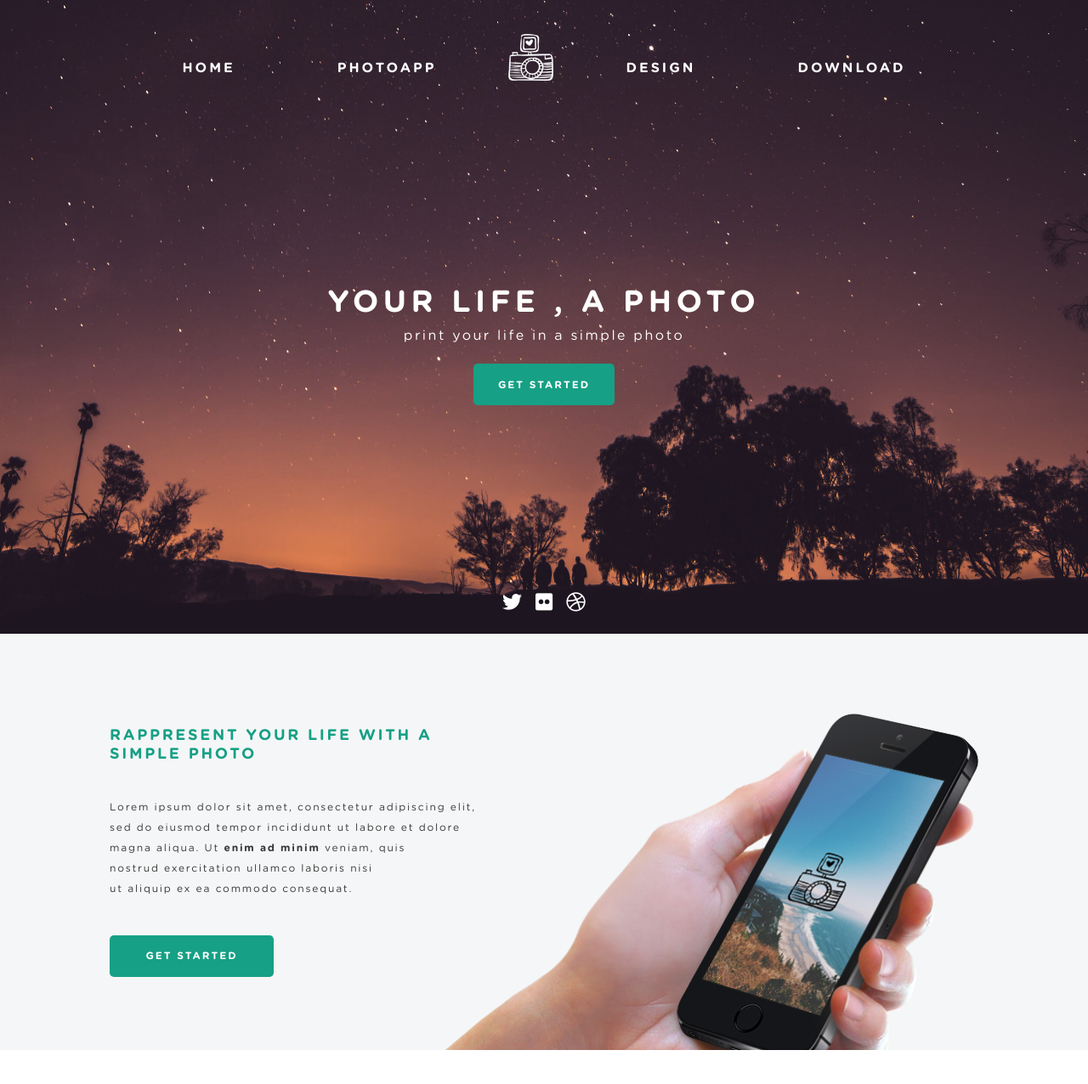
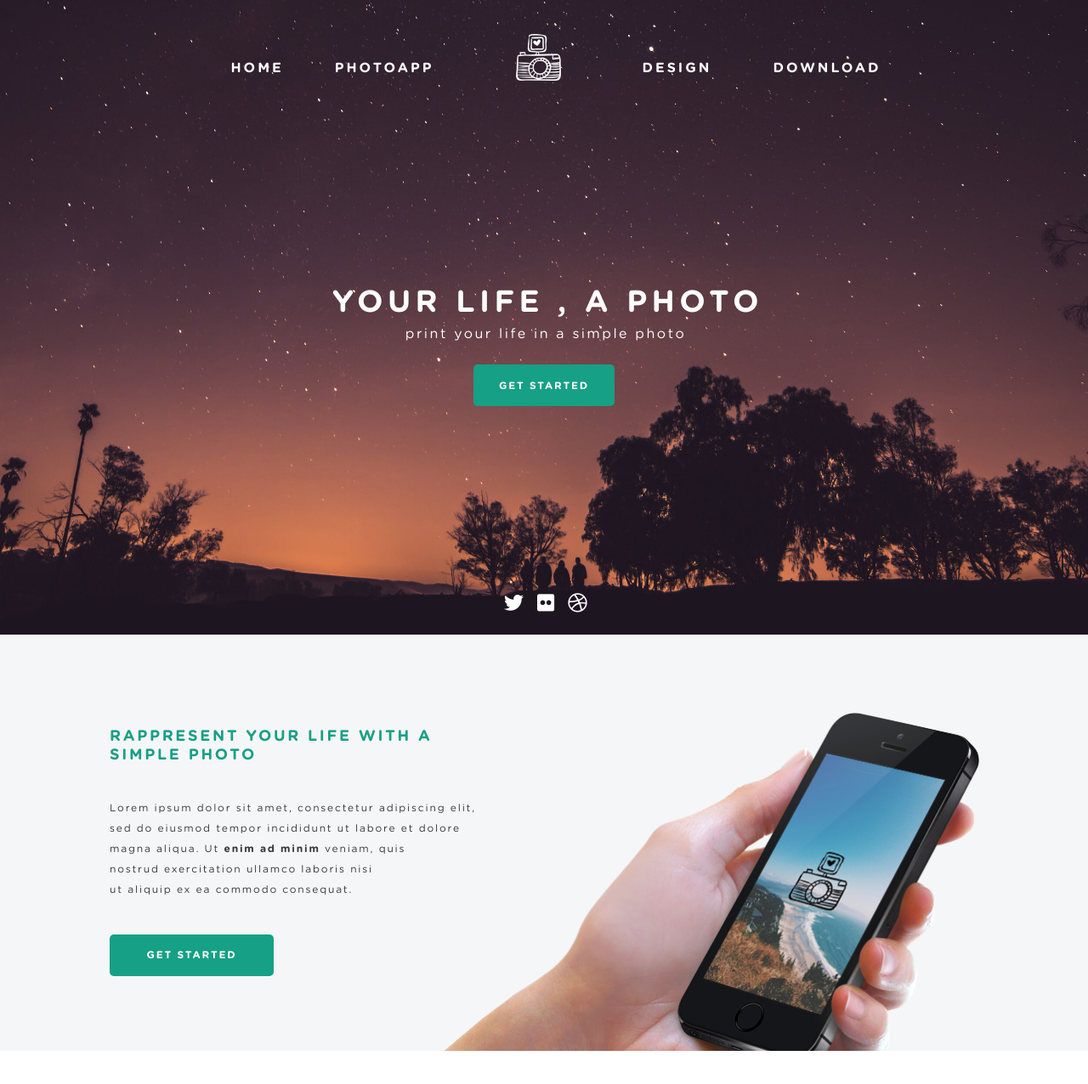
Before and after one commit to nabandz/Phototime-template, a plain HTML site: page src/index.html in a window 1280 px wide. Shown: the top 1276 px of the page at 85% size. Drawn offline with Linux system fonts and the light colour scheme; a web font is replaced by a local one.

Commit message:
Completed first and second screens
First screen. Modified nav menu.
Second screen. Modified img position.
Modified based on Pixel Perfect.

```diff
--- a/src/sass/blocks/_buttons.scss
+++ b/src/sass/blocks/_buttons.scss
@@ -7,25 +7,26 @@
 
     font-size: 12px;
     font-weight: bold;
-    letter-spacing: 2px;
+    letter-spacing: 1.8px;
     text-transform: uppercase;
     text-align: center;
     color: #ffffff;
 
     transition: 0.4s all;
+    transition: 0s border;
     &:focus {
         outline: none;
     }
     &:hover {
         background:  #ffffff;
         color:$main-color;
+        border: 2px solid $main-color;
     }
     &_main {
-        margin-top: 15px;
+        margin-top: 26px;
     }
     &_rap {
-        margin-left: 64px;
-        margin-top: 35px;
+        margin-top: 41px;
         width: 193px;
     }
 }
--- a/src/sass/blocks/_header.scss
+++ b/src/sass/blocks/_header.scss
@@ -12,5 +12,20 @@
         list-style-type: none;
         justify-content: space-between;
         align-items: center;
+
+        li {
+            &:nth-child(1){
+                margin-left: 88px;
+            }
+            &:nth-child(2){
+                margin-left: 0px;
+            }
+            &:nth-child(4){
+                margin-left: 95px;
+            }
+            &:nth-child(5){
+                margin-left: 12px;
+            }
+        }
     }
 }
--- a/src/sass/blocks/_menu.scss
+++ b/src/sass/blocks/_menu.scss
@@ -2,6 +2,9 @@
     &__element {
         margin-top: 24px;
         display: flex;
+        &:nth-child(1){
+            margin-left: 0px;
+        }
     }
     &__link {
         margin: 0 60px;
@@ -16,9 +19,12 @@
         &:hover {
             color: $main-color;
         }
+        &:nth-child(1){
+            margin-left: 0px;
+        }
     }
     &__item {
-        margin: 0 25px;
+        margin-left: 37px;
     }
     &__logo {
         display: block;
--- a/src/sass/blocks/_promo.scss
+++ b/src/sass/blocks/_promo.scss
@@ -8,14 +8,15 @@
         align-items: center;
     }
     &__title {
-        margin-top: 240px;
+        margin: 240px 0 0 9px;
         font-size: 36px;
         font-weight: bold;
-        letter-spacing: 5.5px;
+        letter-spacing: 5.4px;
         text-transform: uppercase;
         color: #ffffff;
     }
     &__subtitle {
+        margin: 6px 0 0 4px;
         font-size: 16px;
         font-weight: medium;
         letter-spacing: 2.5px;
@@ -27,10 +28,11 @@
 		margin-top: 220px;
 		height: 23px;
         a {
+
 			text-decoration: none;
 		}
 		i {
-			margin: 0 8px;
+			margin: 0 6px 0 10px;
 			font-size: 23px;
 			color: #ffffff;
 			transition: 0.4s all;
--- a/src/sass/blocks/_rappresent.scss
+++ b/src/sass/blocks/_rappresent.scss
@@ -4,17 +4,21 @@
     background-color: #f5f6f7;
     &__wrapper{
         display: flex;
-        align-items: center;
+        margin: 0 64px;
     }
     &__descr {
         display: flex;
         flex-direction: column;
+        min-width: 448px;
     }
     &__img {
-        width: 640px;
+        min-width: 640px;
+        position: relative;
         img {
-            margin: -38px 0px -411px -49px;
+            position: absolute;
             width: 100%;
+            top: -18px;
+            right: 65px;
         }
     }
 }
--- a/src/sass/blocks/_subtitles.scss
+++ b/src/sass/blocks/_subtitles.scss
@@ -1,12 +1,12 @@
 .subtitle {
-    margin-top: 30px;
+    margin: 0;
+    margin-top: 38px;
     color: #373737;
     font-size: 12px;
     line-height: 24px;
     font-weight: book;
     letter-spacing: 1.8px;
     &_rap {
-        margin-left: 64px;
         span {
             font-weight: bold;
         }
--- a/src/sass/blocks/_titles.scss
+++ b/src/sass/blocks/_titles.scss
@@ -1,10 +1,8 @@
 .title {
+    margin: 0;
     color: $main-color;
     font-size: 18px;
     font-weight: bold;
     text-transform: uppercase;
     letter-spacing: 2.7px;
-    &_rap {
-        margin-left: 64px;
-    }
 }
--- a/src/sass/style.scss
+++ b/src/sass/style.scss
@@ -1,9 +1,10 @@
 @import 'base/variables';
+
 * {
     font-family: 'Gotham Rounded', sans-serif;
 
+    margin: 0;
     padding: 0;
-    margin: 0;
     border: 0;
 }
 
```
Also changed, not shown: src/css/style.min.css, 1 other file.
